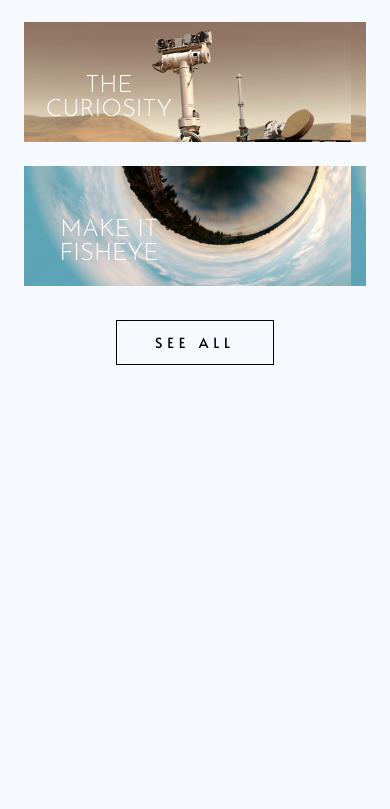
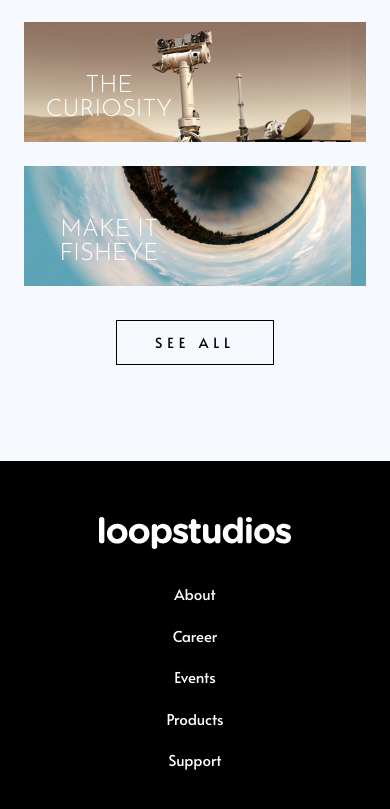
Before and after one commit to brdCoreShadow/loopstudio, a React (Vite) app: page / in a window 390 px wide. Shown: the part 2256-3065 px from the top of the page. Before the commit the page ends 2717 px from the top, so only its background shows below. Built offline with nearby package versions, Linux system fonts and the light colour scheme.

Commit message:
keep on footer mobile

```diff
--- a/src/App.tsx
+++ b/src/App.tsx
@@ -3,6 +3,8 @@
 import Hero from "./components/Hero/Hero";
 import Intro from "./components/Intro/Intro";
 import Logo from "./components/Logo/Logo";
+import NavList from "./components/NavList/NavList";
+import Footer from "./layouts/Footer/Footer";
 import Header from "./layouts/Header/Header";
 import SharedLayout from "./layouts/SharedLayout/SharedLayout";
 
@@ -20,6 +22,10 @@
         <Intro/>
         <About/>
       </SharedLayout>
+      <Footer>
+        <Logo/>
+        <NavList/>
+      </Footer>
     </div>
   );
 }
--- /dev/null
+++ b/src/components/NavList/NavList.tsx
@@ -0,0 +1,25 @@
+import * as SC from "./NavListStyled"
+
+const NavList:React.FC = () => {
+    return (
+        <SC.NavListStyled>
+            <SC.NavItem>
+                <a href="#">About</a>
+            </SC.NavItem>
+            <SC.NavItem>
+                <a href="#">Career</a>
+            </SC.NavItem>
+            <SC.NavItem>
+                <a href="#">Events</a>
+            </SC.NavItem>
+            <SC.NavItem>
+                <a href="#">Products</a>
+            </SC.NavItem>
+            <SC.NavItem>
+                <a href="#">Support</a>
+            </SC.NavItem>
+        </SC.NavListStyled>
+     );
+}
+
+export default NavList;
--- /dev/null
+++ b/src/components/NavList/NavListStyled.ts
@@ -0,0 +1,21 @@
+import styled from "@emotion/styled";
+
+export const NavListStyled = styled.ul`
+  margin-top: 32px;
+  margin-bottom: 48px;
+`;
+
+export const NavItem = styled.li`
+  &:not(:last-of-type) {
+    margin-bottom: 16px;
+  }
+
+  & > a {
+    font-family: "Alata";
+    font-size: 15px;
+    font-weight: 400;
+    line-height: 1.7;
+
+    color: #fff;
+  }
+`;
--- /dev/null
+++ b/src/layouts/Footer/Footer.tsx
@@ -0,0 +1,13 @@
+import * as SC from "./FooterStyled"
+
+import { ChildrenProps } from "@/types/types";
+
+const Footer:React.FC<ChildrenProps> = ({children}) => {
+    return (
+        <SC.FooterCon>
+            {children}
+        </SC.FooterCon>
+     );
+}
+
+export default Footer;
--- /dev/null
+++ b/src/layouts/Footer/FooterStyled.ts
@@ -0,0 +1,17 @@
+import styled from "@emotion/styled";
+
+export const FooterCon = styled.footer`
+padding-top: 56px;
+padding-bottom: 56px;
+padding-left: 52px;
+padding-right: 52px;
+
+text-align: center;
+
+background-color: #000;
+
+& img{
+margin-left: auto;
+margin-right: auto;
+}
+`
```
Also changed, not shown: src/components/About/AboutStyled.ts (+12 -15 lines).
